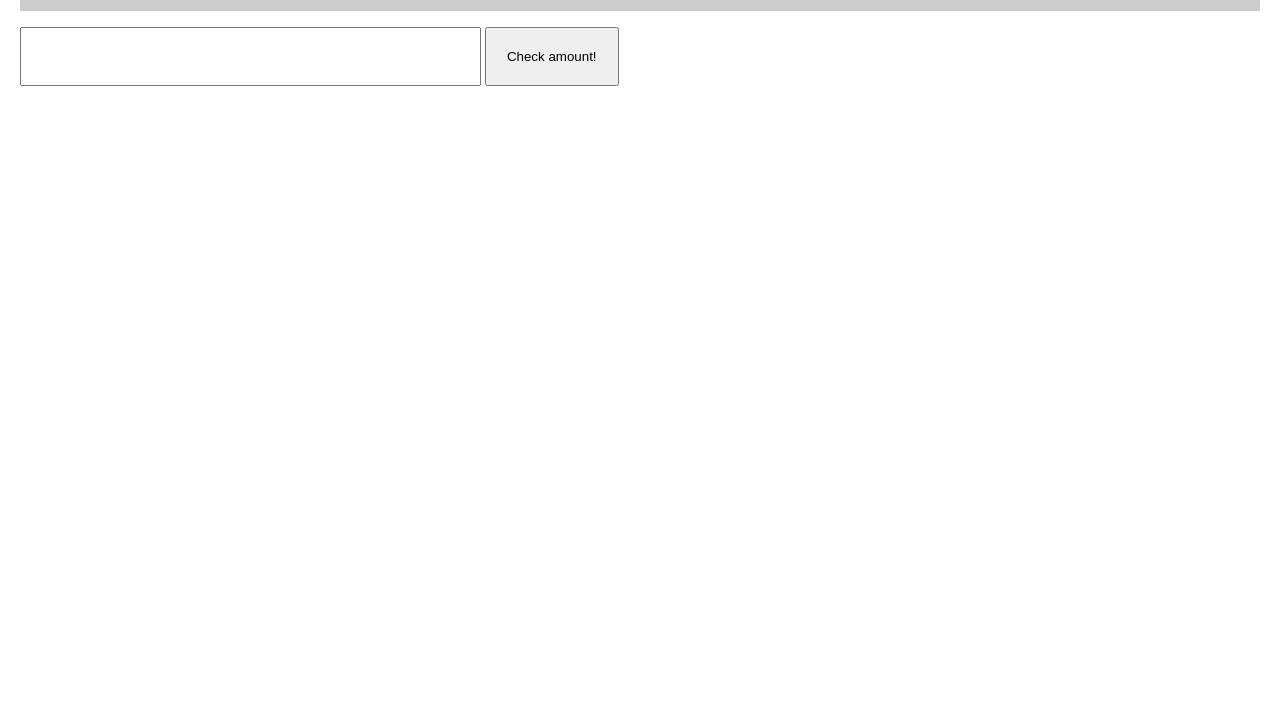
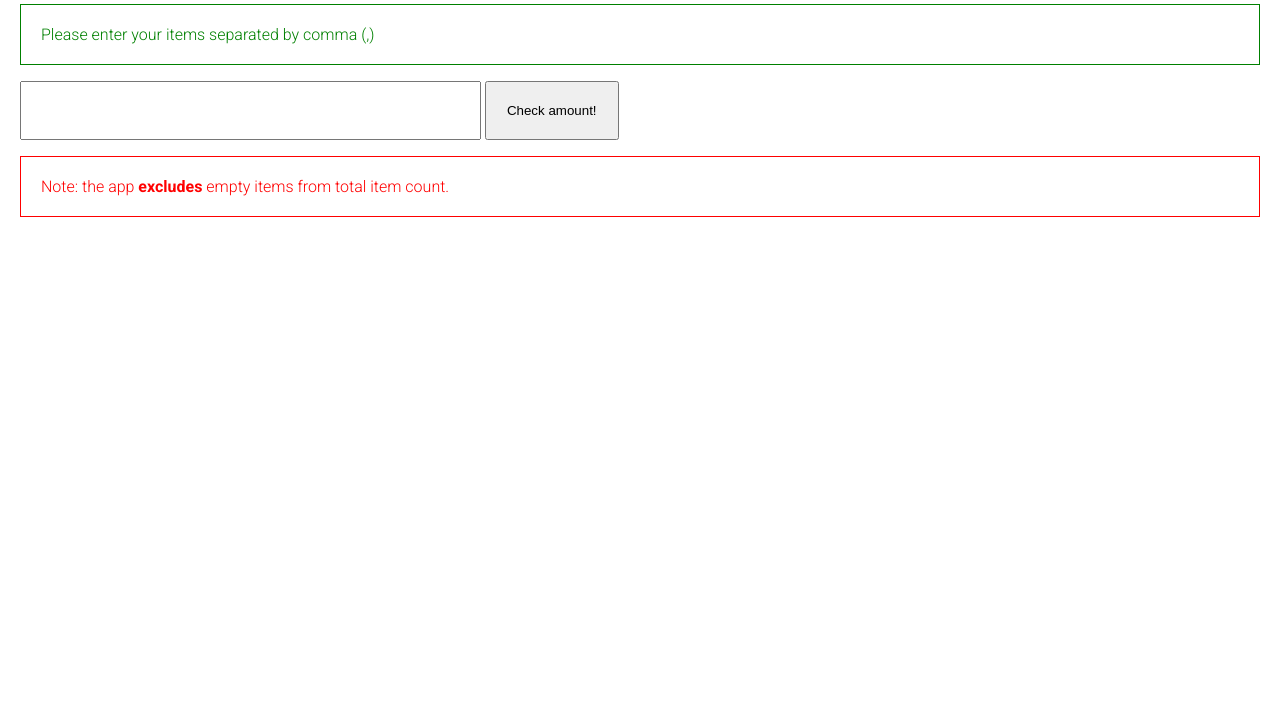
Before and after one commit to dmijatovic/coursera-angular-assignment1, a website: page solution/index.html in a window 1280 px wide. Shown: the part 84-800 px from the top of the page. Drawn offline with nearby package versions, Linux system fonts and the light colour scheme.

Commit message:
styles improved

```diff
--- a/solution/css/app.css
+++ b/solution/css/app.css
@@ -4,12 +4,14 @@
 
 .front-red{
     color:red;
-    background-color: #ccc;
+    background-color: #fff;
+    border: 1px solid red;
 }
 
 .front-green{
     color:green;
-    background-color: #ccc;
+    background-color: #fff;
+    border: 1px solid green;
 }
 
 .back-red{
--- a/solution/index.html
+++ b/solution/index.html
@@ -8,12 +8,17 @@
 </head>
 <body data-ng-app="dmApp">
 <section data-ng-controller="LunchCheckCtrl">
+    <!-- section title -->
+    <h1>Coursera Angular Assignment 1</h1>
+    <!-- message area -->
     <p data-ng-class="msgClass">
         {{checkMsg}}
     </p>
-
+    <!-- input area -->
     <input type="text" size=50 data-ng-model="itemsList">
     <button data-ng-click="checkItemsList()">Check amount!</button>
+    <!-- warning area -->
+    <p class="front-red">Note: the app <b>excludes</b> empty items from total item count.</p>
 </section>
 <script src="https://cdnjs.cloudflare.com/ajax/libs/angular.js/1.6.1/angular.min.js"></script>
 <script src="js/app.js"></script>
--- a/solution/js/app.js
+++ b/solution/js/app.js
@@ -18,7 +18,7 @@ function lunchCheckCtrl(scope){
     //items holder
     scope.itemsList="";
     //default message
-    scope.checkMsg="Please enter items separated by ','";
+    scope.checkMsg="Please enter your items separated by comma (,)";
     //default class
     scope.msgClass="front-green";
     //check function
```
